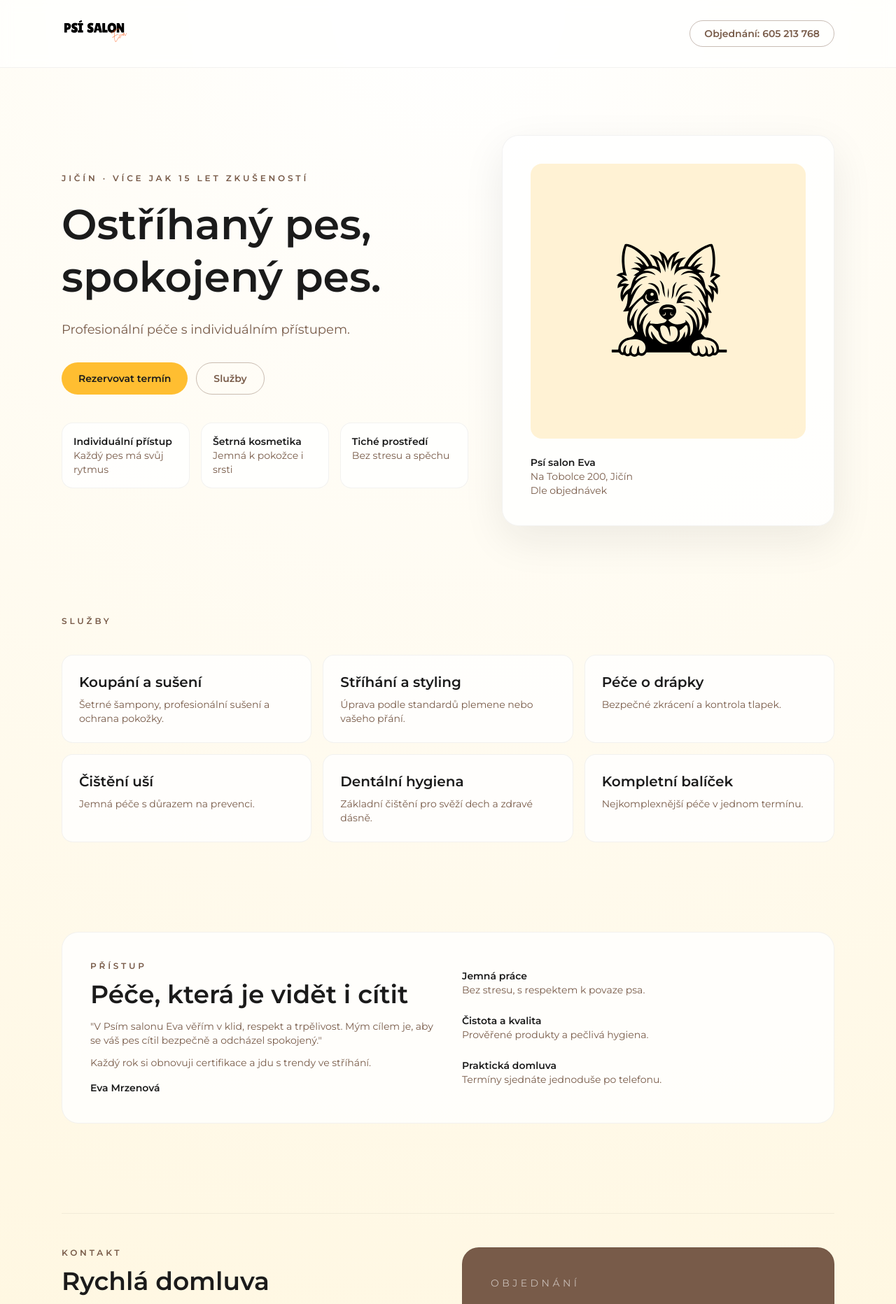
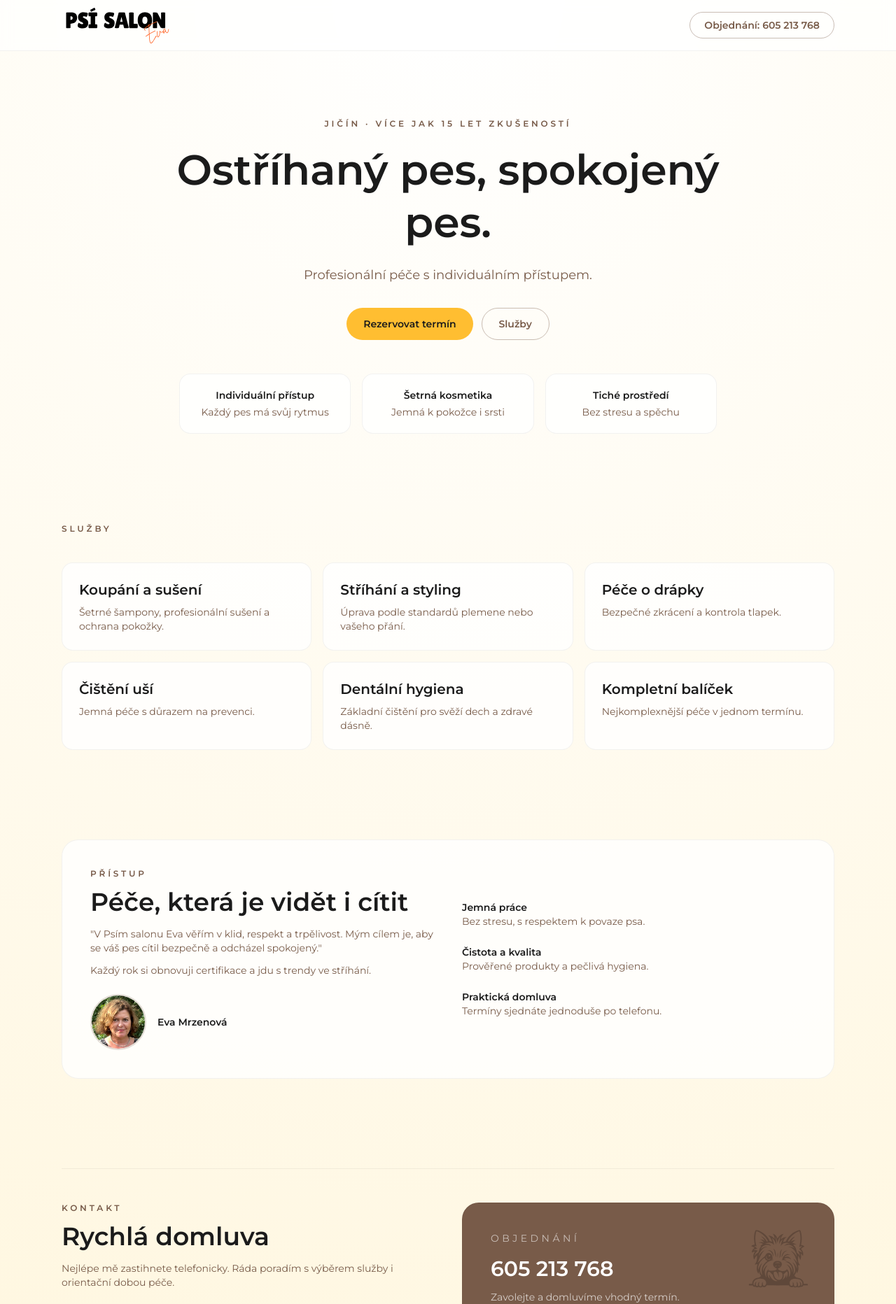
Before and after one commit to mmrzena/salon-eva, a Next.js app: page / in a window 1280 px wide. Shown: the top 1864 px of the page at 70% size. Built offline with nearby package versions, Linux system fonts and the light colour scheme.

Commit message:
Add eva avatar

```diff
--- a/src/app/page.tsx
+++ b/src/app/page.tsx
@@ -1,10 +1,14 @@
+'use client';
+
 export default function Home() {
   return (
     <div className="min-h-screen bg-[radial-gradient(circle_at_top,#ffffff,#fff6dd)] text-[#1b1b1b]">
       <header className="sticky top-0 z-20 border-b border-black/5 bg-white/70 backdrop-blur">
-        <div className="mx-auto flex max-w-6xl items-center justify-between px-6 py-5">
+        <div className="mx-auto flex max-w-6xl items-center justify-between px-6 py-2">
           <div className="flex items-center">
+            <a href="#" className="cursor-pointer" onClick={(e) => { e.preventDefault(); window.scrollTo({ top: 0, behavior: 'smooth' }); }}>
               <img src="/text-style-logo.svg" alt="Psí salon Eva" className="h-12 w-auto sm:h-14" />
+            </a>
           </div>
           <a
             href="tel:605213768"
@@ -16,18 +20,17 @@ export default function Home() {
       </header>
 
       <main>
-        <section className="mx-auto grid max-w-6xl items-center gap-12 px-6 pb-16 pt-16 lg:grid-cols-[1.1fr_0.9fr] lg:pt-24">
-          <div>
+        <section className="mx-auto max-w-4xl px-6 pb-16 pt-16 text-center lg:pt-24">
           <p className="text-xs font-semibold uppercase tracking-[0.32em] text-[#785b49]">
             Jičín · Více jak 15 let zkušeností
           </p>
           <h1 className="mt-5 font-serif text-4xl font-semibold leading-tight sm:text-5xl lg:text-6xl">
             Ostříhaný pes, spokojený pes.
           </h1>
-            <p className="mt-6 text-lg leading-relaxed text-[#785b49]">
+          <p className="mx-auto mt-6 max-w-2xl text-lg leading-relaxed text-[#785b49]">
             Profesionální péče s individuálním přístupem.
           </p>
-            <div className="mt-8 flex flex-col gap-3 sm:flex-row">
+          <div className="mt-8 flex flex-col gap-3 sm:flex-row sm:justify-center">
             <a
               href="tel:605213768"
               className="inline-flex items-center justify-center rounded-full bg-[#ffbe31] px-6 py-3 text-sm font-semibold text-[#1b1b1b] transition-colors hover:bg-[#f0ad1f]"
@@ -41,30 +44,18 @@ export default function Home() {
               Služby
             </a>
           </div>
-            <div className="mt-10 grid grid-cols-1 gap-4 text-sm text-[#785b49] sm:grid-cols-3">
-              <div className="rounded-2xl border border-black/5 bg-white/80 p-4">
+          <div className="mx-auto mt-12 grid max-w-3xl grid-cols-1 gap-4 text-sm text-[#785b49] sm:grid-cols-3">
+            <div className="rounded-2xl border border-black/5 bg-white/80 p-5 transition-shadow hover:shadow-lg">
               <p className="font-semibold text-[#1b1b1b]">Individuální přístup</p>
-                <p>Každý pes má svůj rytmus</p>
+              <p className="mt-1">Každý pes má svůj rytmus</p>
             </div>
-              <div className="rounded-2xl border border-black/5 bg-white/80 p-4">
+            <div className="rounded-2xl border border-black/5 bg-white/80 p-5 transition-shadow hover:shadow-lg">
               <p className="font-semibold text-[#1b1b1b]">Šetrná kosmetika</p>
-                <p>Jemná k pokožce i srsti</p>
+              <p className="mt-1">Jemná k pokožce i srsti</p>
             </div>
-              <div className="rounded-2xl border border-black/5 bg-white/80 p-4">
+            <div className="rounded-2xl border border-black/5 bg-white/80 p-5 transition-shadow hover:shadow-lg">
               <p className="font-semibold text-[#1b1b1b]">Tiché prostředí</p>
-                <p>Bez stresu a spěchu</p>
-              </div>
-            </div>
-          </div>
-
-          <div className="rounded-3xl border border-black/5 bg-white/80 p-10 shadow-[0_20px_60px_rgba(27,27,27,0.08)]">
-            <div className="aspect-square rounded-2xl bg-[#ffbe31]/20 p-10">
-              <img src="/dog.svg" alt="Upravený pes" className="h-full w-full object-contain" />
-            </div>
-            <div className="mt-6 text-sm text-[#785b49]">
-              <p className="font-semibold text-[#1b1b1b]">Psí salon Eva</p>
-              <p>Na Tobolce 200, Jičín</p>
-              <p>Dle objednávek</p>
+              <p className="mt-1">Bez stresu a spěchu</p>
             </div>
           </div>
         </section>
@@ -134,7 +125,14 @@ export default function Home() {
               <p className="mt-3 text-sm text-[#785b49]">
                 Každý rok si obnovuji certifikace a jdu s trendy ve stříhání.
               </p>
-              <p className="mt-4 text-sm font-semibold text-[#1b1b1b]">Eva Mrzenová</p>
+              <div className="mt-6 flex items-center gap-4">
+                <img
+                  src="/eva.png"
+                  alt="Eva Mrzenová"
+                  className="h-20 w-20 rounded-full object-cover border-2 border-[#785b49]/20"
+                />
+                <p className="text-sm font-semibold text-[#1b1b1b]">Eva Mrzenová</p>
+              </div>
             </div>
             <div className="grid gap-6 text-sm text-[#785b49]">
               <div>
@@ -173,7 +171,11 @@ export default function Home() {
                 <p>Dle objednávek</p>
               </div>
             </div>
-            <div className="rounded-3xl border border-black/5 bg-[#785b49] p-10 text-white">
+            <div className="relative overflow-hidden rounded-3xl border border-black/5 bg-[#785b49] p-10 text-white">
+              <div className="absolute right-0 top-0 opacity-20">
+                <img src="/dog.svg" alt="Pes" className="h-40 w-40" />
+              </div>
+              <div className="relative z-10">
                 <p className="text-sm uppercase tracking-[0.32em] text-white/60">Objednání</p>
                 <p className="mt-4 text-3xl font-semibold">605 213 768</p>
                 <p className="mt-3 text-sm text-white/70">Zavolejte a domluvíme vhodný termín.</p>
@@ -183,6 +185,7 @@ export default function Home() {
                 >
                   Zavolat
                 </a>
+              </div>
             </div>
           </div>
         </section>
```
Also changed, not shown: public/eva.png (added), public/text-style-logo.svg. Lines whose indentation alone changed are shown as unchanged.
